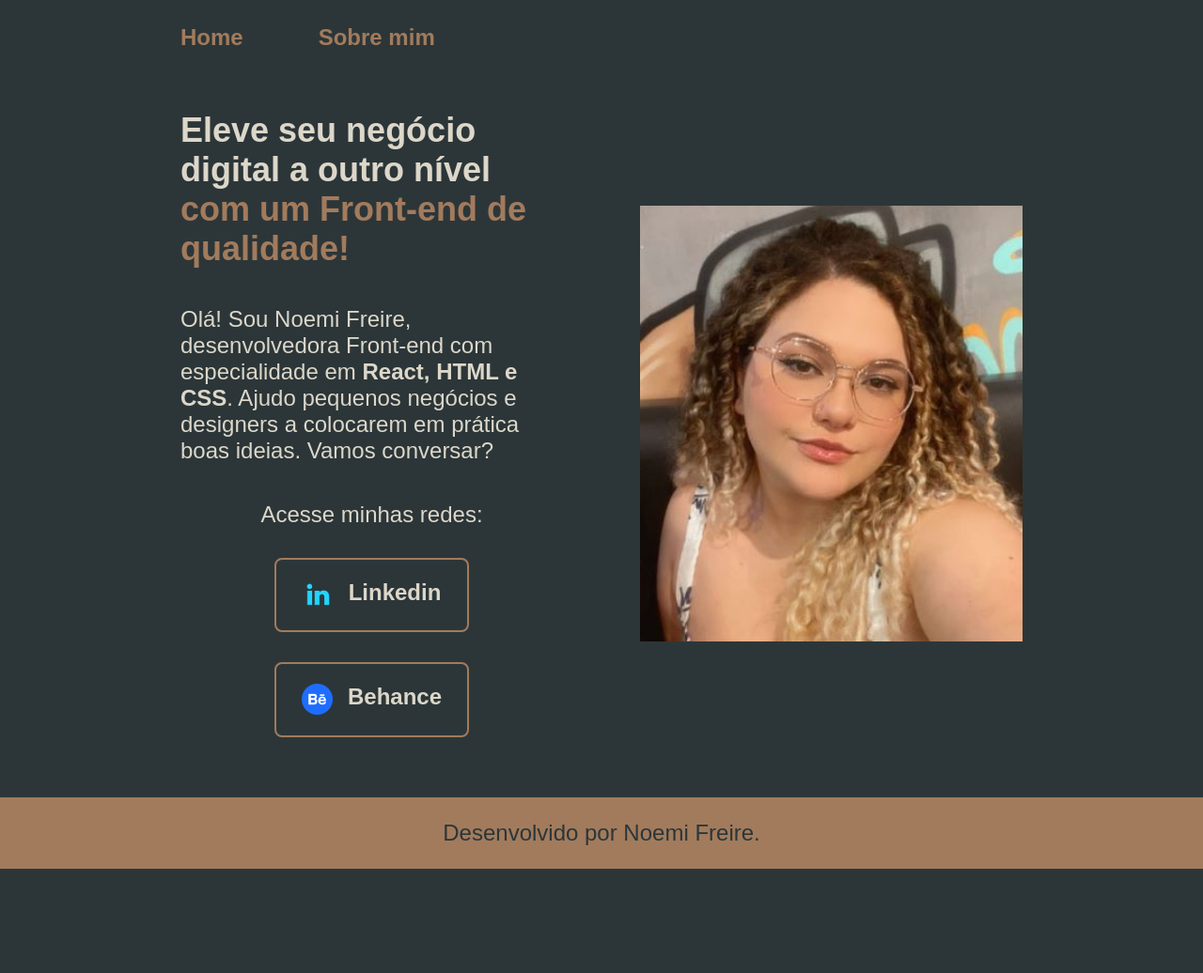
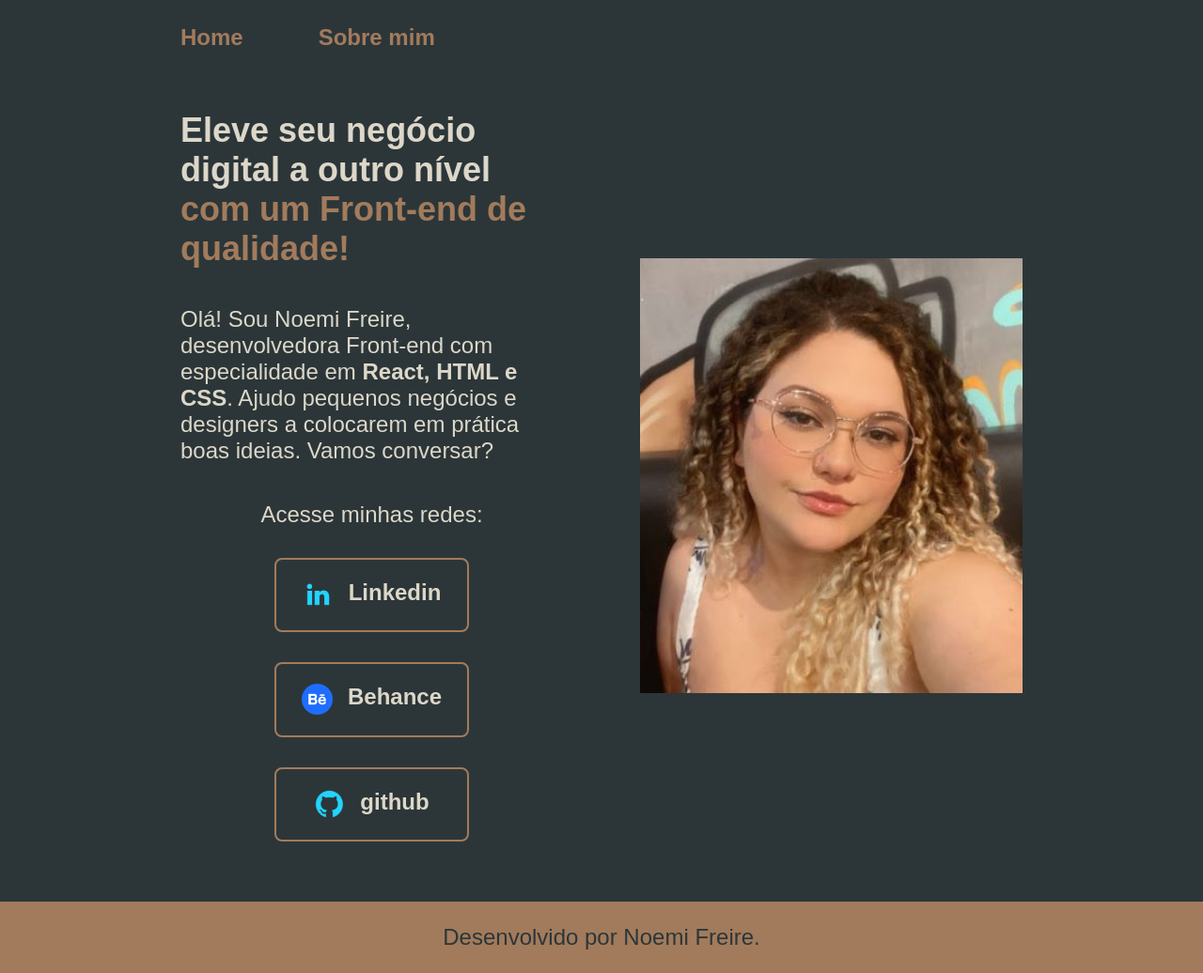
Before and after one commit to noemiscode/portfolio, a plain HTML site: page index.html in a window 1280 px wide. Shown: the whole page at 94% size. Before the commit the page ends 925 px from the top, so only its background shows below. Drawn offline with Linux system fonts and the light colour scheme.

Commit message:
index.html

```diff
--- a/index.html
+++ b/index.html
@@ -29,6 +29,10 @@
                 <img src="./assets/behance.png">
                 Behance
             </a>
+            <a class="apresentacao__links__navegacao" href="https://github.com/noemiscode">
+                <img src="./assets/github.png">
+                github
+            </a>
         </div>
       </section>
       <img class= "apresentacao__imagem" src="./assets/noemi.jpg" alt="Foto de Noemi Freire">
```
